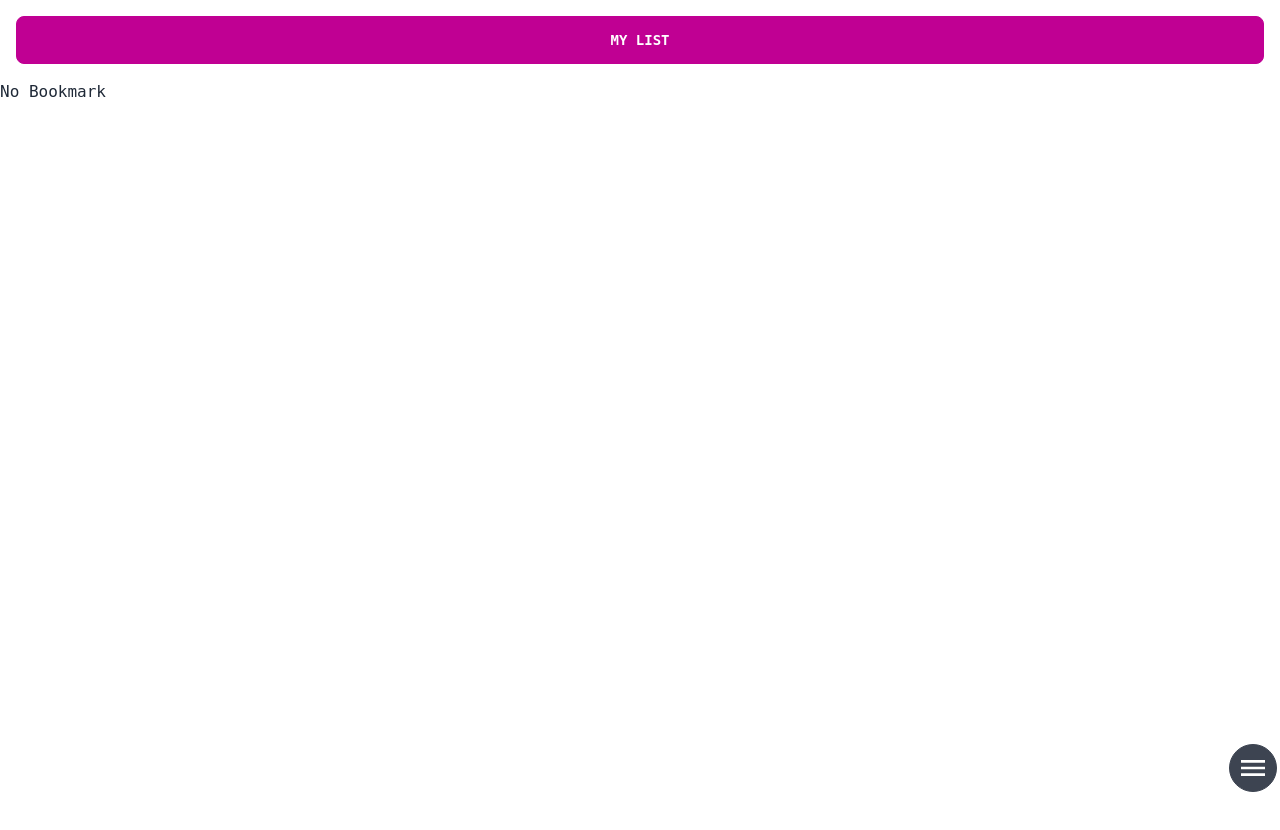
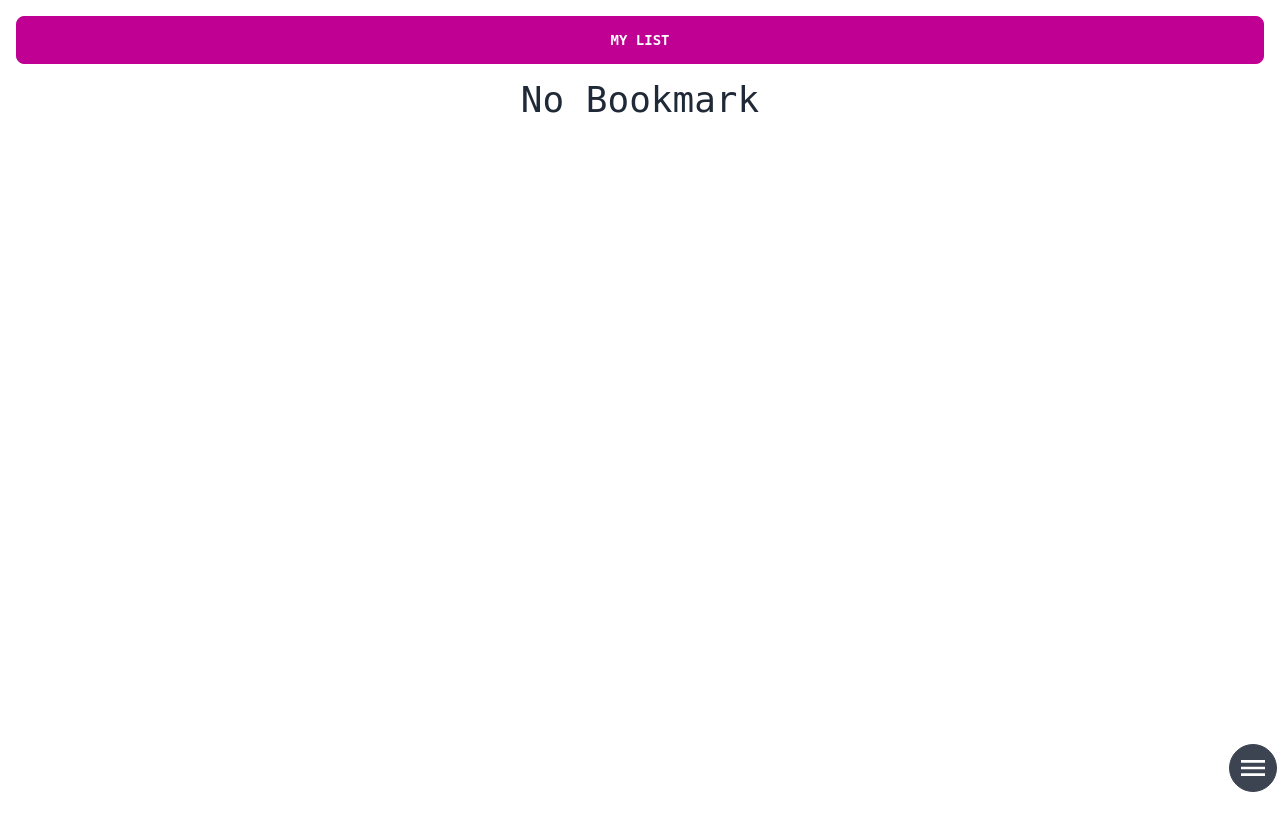
Before and after one commit to hellboy41785/Dokusho, a Next.js app: page /mylist in a window 1280 px wide. Shown: the top 830 px of the page. Before the commit the page ends 800 px from the top, so only its background shows below. Built offline with nearby package versions, Linux system fonts and the light colour scheme.

Commit message:
modified:   src/pages/mylist/index.js

```diff
--- a/src/pages/mylist/index.js
+++ b/src/pages/mylist/index.js
@@ -22,7 +22,7 @@ const MyList = () => {
         </div>
         {bookMark.length === 0 ? (
           <div>
-            <h1>No Bookmark</h1>
+            <h1 className="text-center h-screen w-full text-4xl">No Bookmark</h1>
           </div>
         ) : (
           <List bookMark={bookMark} />
```
